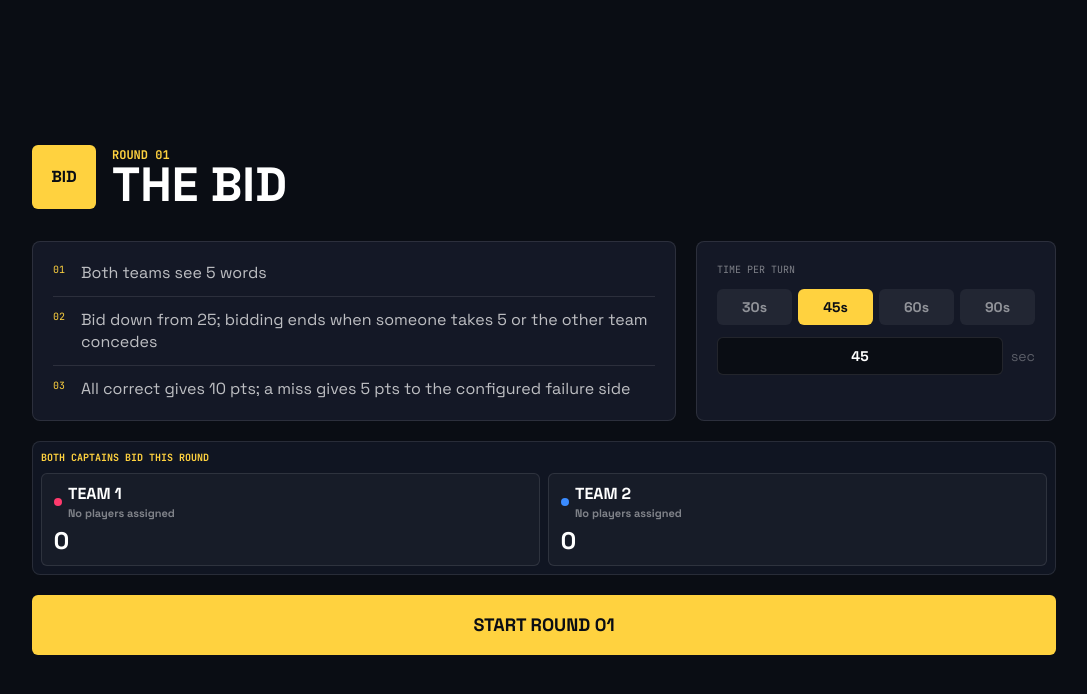
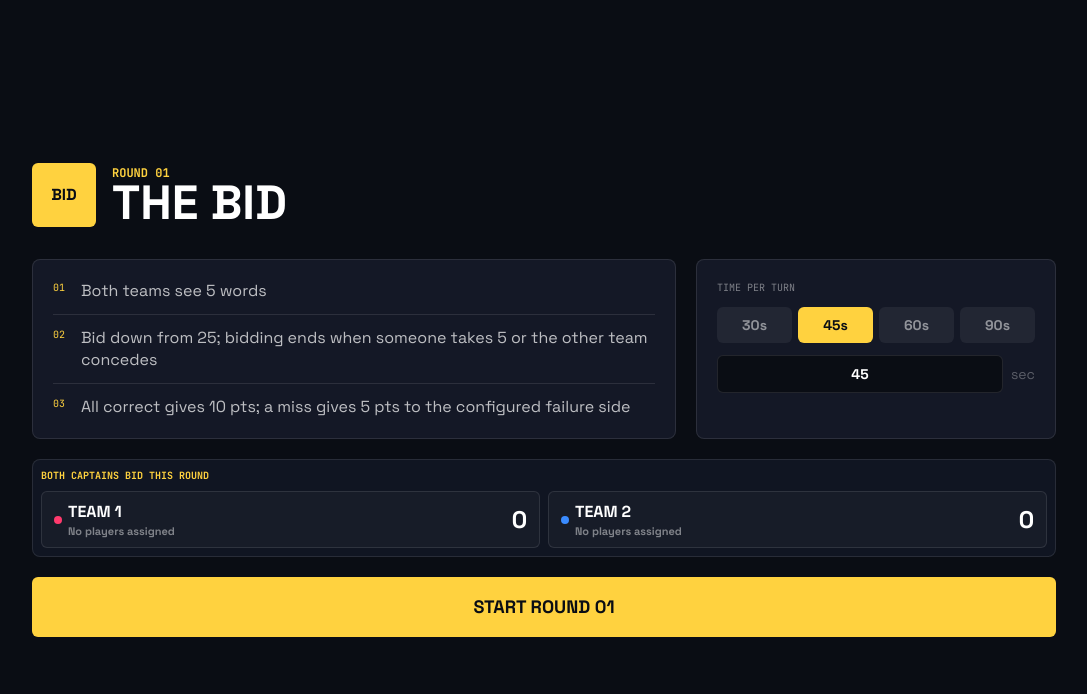
Before and after one commit to matthewh8/25-words-or-less, a Next.js app: page /game in a window 1280 px wide. Shown: the top 694 px of the page, without its empty margins (96-1183 px from the left). Built offline with nearby package versions, Linux system fonts and the light colour scheme.

Commit message:
Place team score to the right of name and players
Move the per-team score into the same row as the dot + name + players
+ active badge so each team card reads horizontally instead of
stacking vertically.

```diff
--- a/components/TeamStatusBar.tsx
+++ b/components/TeamStatusBar.tsx
@@ -42,24 +42,26 @@ export default function TeamStatusBar({
               }`}
             >
               <div className="flex min-w-0 items-center justify-between gap-2">
+                <div className="flex min-w-0 flex-1 items-center gap-1.5">
+                  <span className="h-2 w-2 shrink-0 rounded-full" style={{ background: TEAM_COLORS[teamIndex] }} />
+                  <div className="min-w-0 flex-1">
                     <div className="flex min-w-0 items-center gap-1.5">
-                  <span className="h-2 w-2 shrink-0 rounded-full" style={{ background: TEAM_COLORS[teamIndex] }} />
-                  <div className="min-w-0">
-                    <div className="min-w-0 truncate text-sm font-black uppercase tracking-normal text-white md:text-base">{team.name}</div>
-                    <div className={`min-w-0 truncate text-[10px] font-bold leading-snug text-white/45 md:text-[11px]`}>{playerLine}</div>
-                  </div>
-                </div>
+                      <div className="min-w-0 flex-1 truncate text-sm font-black uppercase tracking-normal text-white md:text-base">{team.name}</div>
                       {active && (
                         <span className="shrink-0 rounded-sm bg-[#ffd23f] px-1.5 py-0.5 text-[8px] font-black uppercase text-[#0a0d14]">
                           {activeLabel}
                         </span>
                       )}
                     </div>
+                    <div className="min-w-0 truncate text-[10px] font-bold leading-snug text-white/45 md:text-[11px]">{playerLine}</div>
+                  </div>
+                </div>
                 {showScores && (
-                <div className={`mt-1 text-xl font-black tabular-nums tracking-normal ${active ? 'text-[#ffd23f]' : 'text-white'} md:text-2xl`}>
+                  <div className={`shrink-0 text-xl font-black tabular-nums tracking-normal ${active ? 'text-[#ffd23f]' : 'text-white'} md:text-2xl`}>
                     {team.score.toLocaleString()}
                   </div>
                 )}
+              </div>
             </div>
           )
         })}
```
Lines whose indentation alone changed are shown as unchanged.
